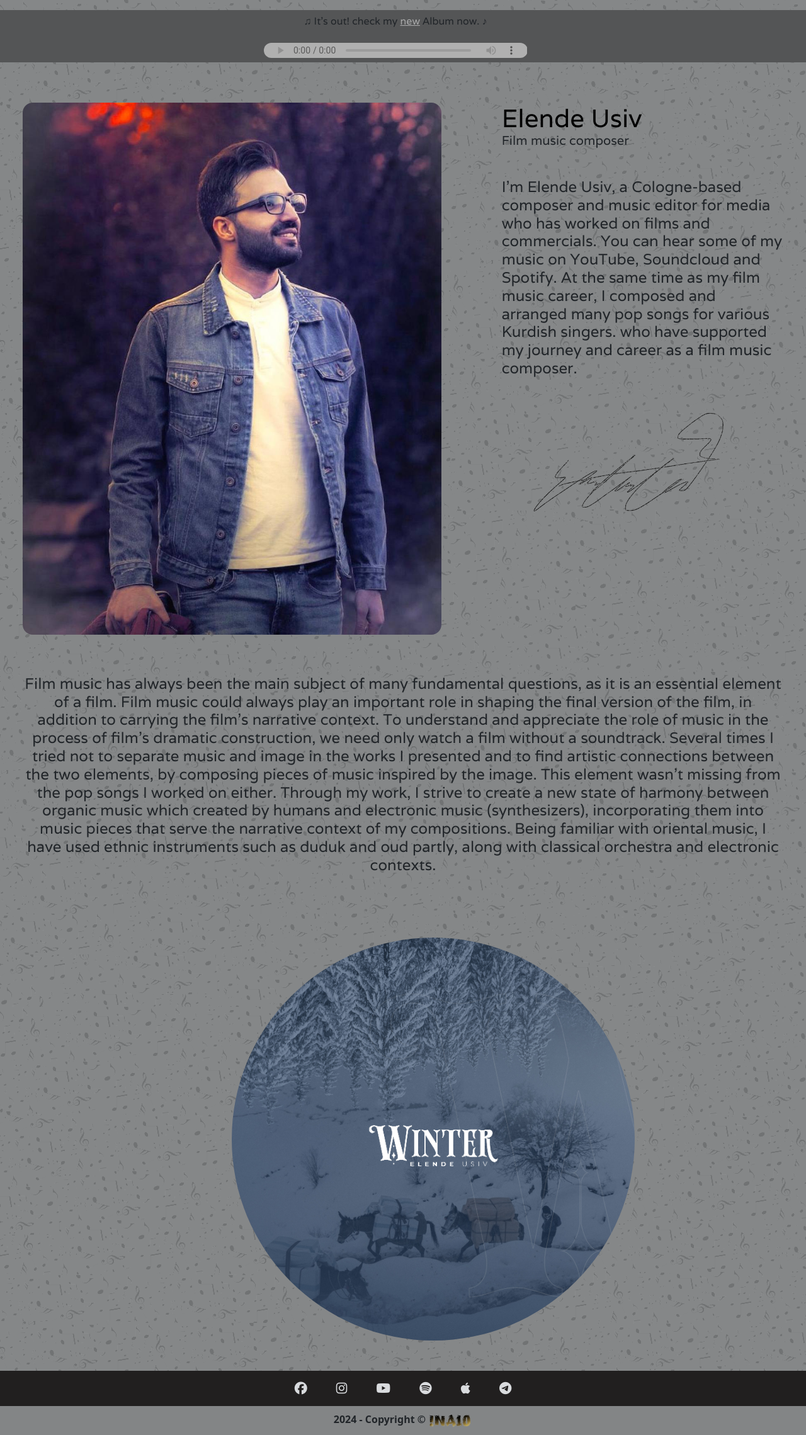
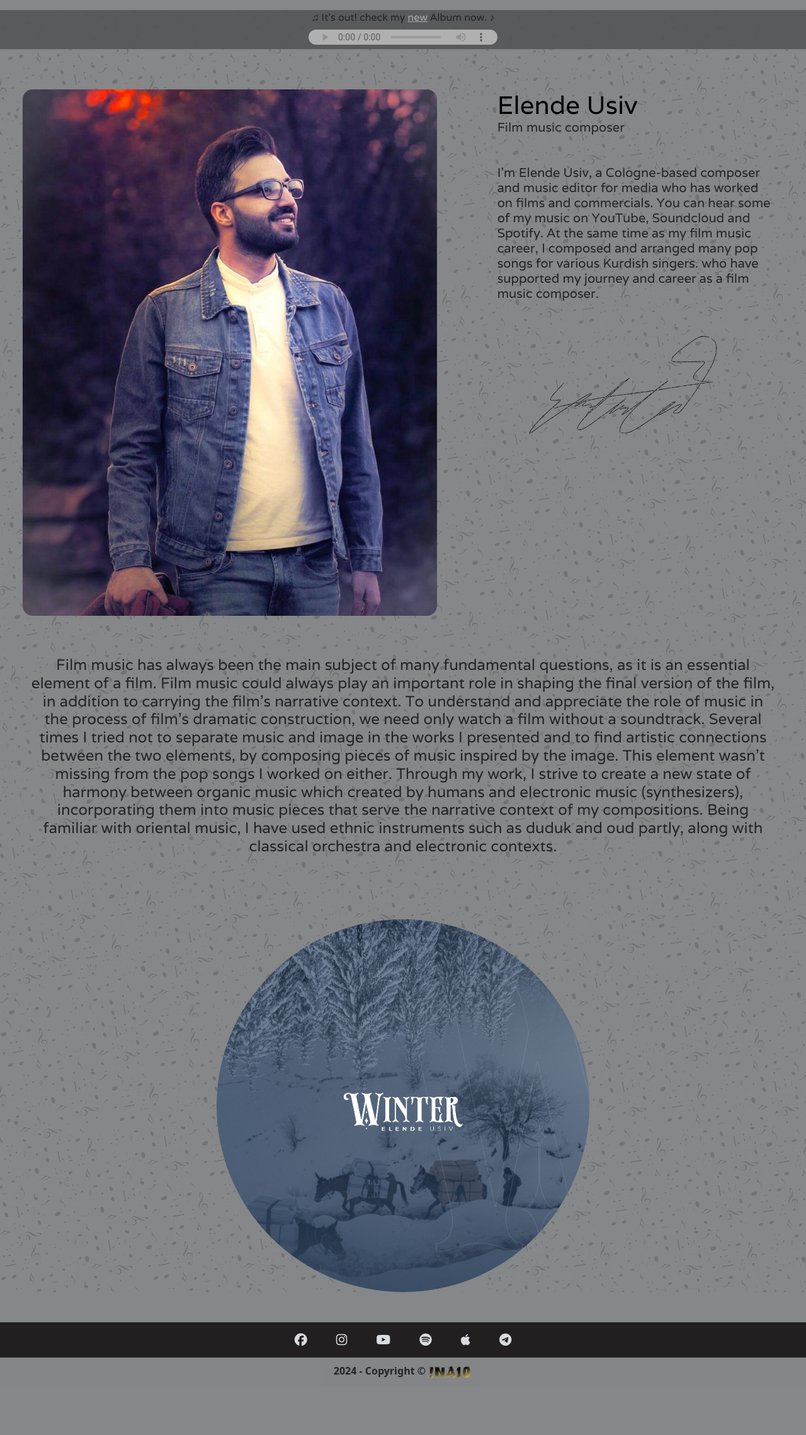
Before and after one commit to Mo-Inalo/elende-usiv.de, a PHP site: page / in a window 1280 px wide; the page is wider, and only the part inside the window is pictured. Shown: the part 126-2405 px from the top of that part at 63% size. After the commit the page ends 2315 px from the top of that part, so only its background shows below. Run offline with PHP 8.4, Linux system fonts and the light colour scheme; some libraries are stand-ins or nearby versions.

Commit message:
finale Abarbeitung 27

```diff
--- a/index.php
+++ b/index.php
@@ -13,10 +13,14 @@ include "templates/nav.php"
 
 <main  >
 
-    <div class="row"  style="background-image: url('images/entfer.png') ">
+    <div  style="background-image: url('images/entfer.png') ">
         <?php
         include "templates/breakingnews.php"
         ?>
+
+
+<div class="row" style="margin-right:auto">
+
 
         <div  class="col-md-7 p-5" >
             <img class="rounded-4 img-fluid height:auto border-primary-subtle" src="images/e1.jpg" alt="Elende Usiv"   >
@@ -30,7 +34,7 @@ include "templates/nav.php"
 
             <h5 class="Elendeauswahl">Film music composer</h5>
 
-            <h5 class="h4 my-5 Elendeauswahl" align="left"> I'm Elende Usiv, a Cologne-based composer and music editor for media who has
+            <h5 class="  my-5 Elendeauswahl" align="left"> I'm Elende Usiv, a Cologne-based composer and music editor for media who has
                 worked on films and commercials.
                 You can hear some of my music on YouTube, Soundcloud and Spotify.
                 At the same time as my film music career, I composed and arranged many pop songs for various Kurdish singers.
@@ -43,7 +47,7 @@ include "templates/nav.php"
 
 
         </div>
-
+</div>
 
     <div class=" px-5 py-3">
         <h4 align="center" class="Elendeauswahl">
--- a/templates/breakingnews.php
+++ b/templates/breakingnews.php
@@ -1,14 +1,14 @@
 
 
-<div class="row my-3 Elendeauswahl" style="background-color: #545556">
+<div class="  my-3 Elendeauswahl" style="background-color: rgba(84,85,86,0.88)">
 
-    <div class="row-cols-3 " align="center">
-        <p  align="center" style="padding-top:6px;" >
+    <div  align="center" style="margin-bottom: -15px">
+        <p  align="center"  >
             &#9835;  It's out! check my <a class=" text-white-50" href="https://www.youtube.com/watch?v=osVSP4WzVrg" target="_blank" rel="noopener noreferrer" >new</a> Album now.  &#9834;
         </p>
     </div>
-    <div class="row-cols-3" align="center">
-        <audio   src="/music/winter.mp3" controls="controls" loop="loop" preload="auto"></audio>
+    <div  align="center">
+        <audio src="/music/winter.mp3" controls="controls"></audio>
     </div>
 
 </div>
```
